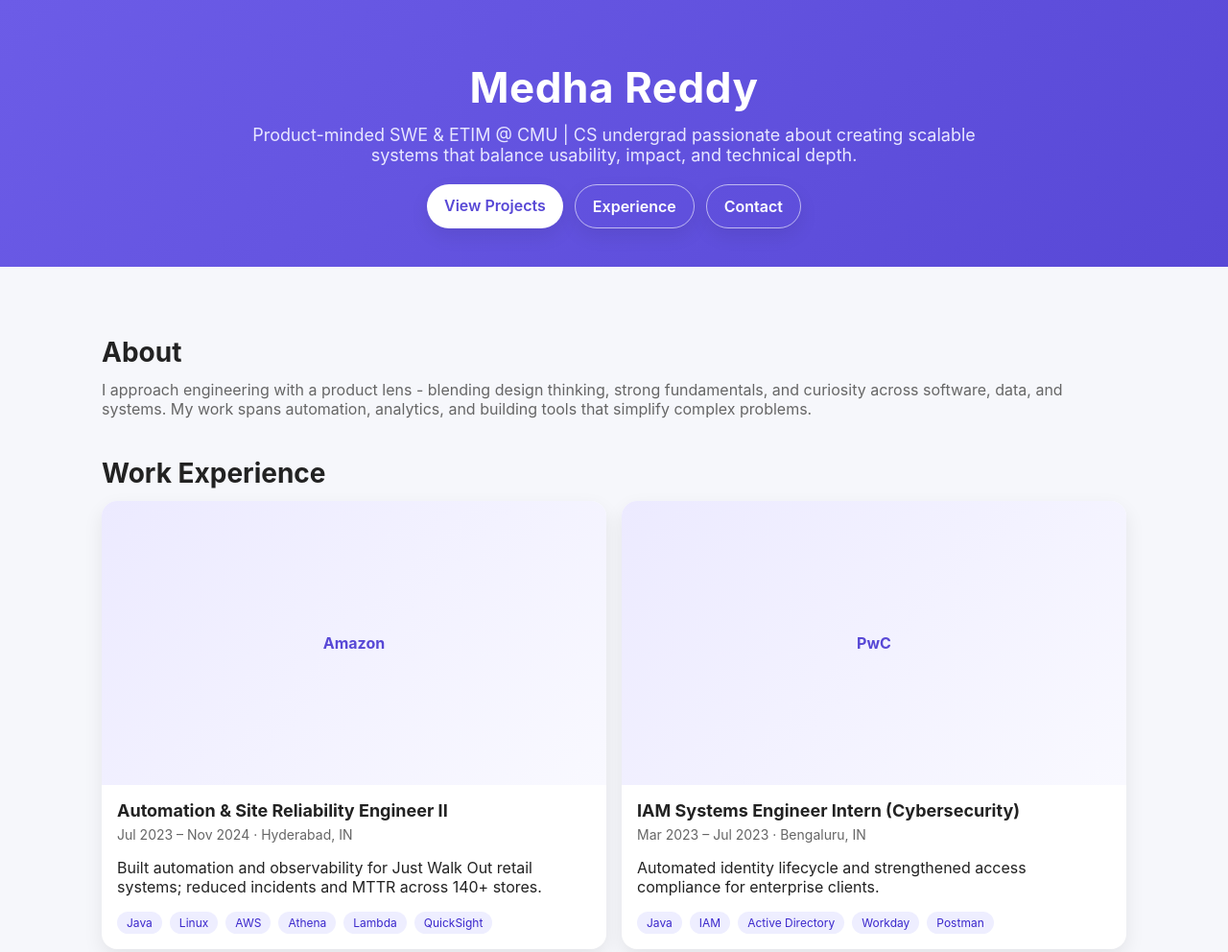
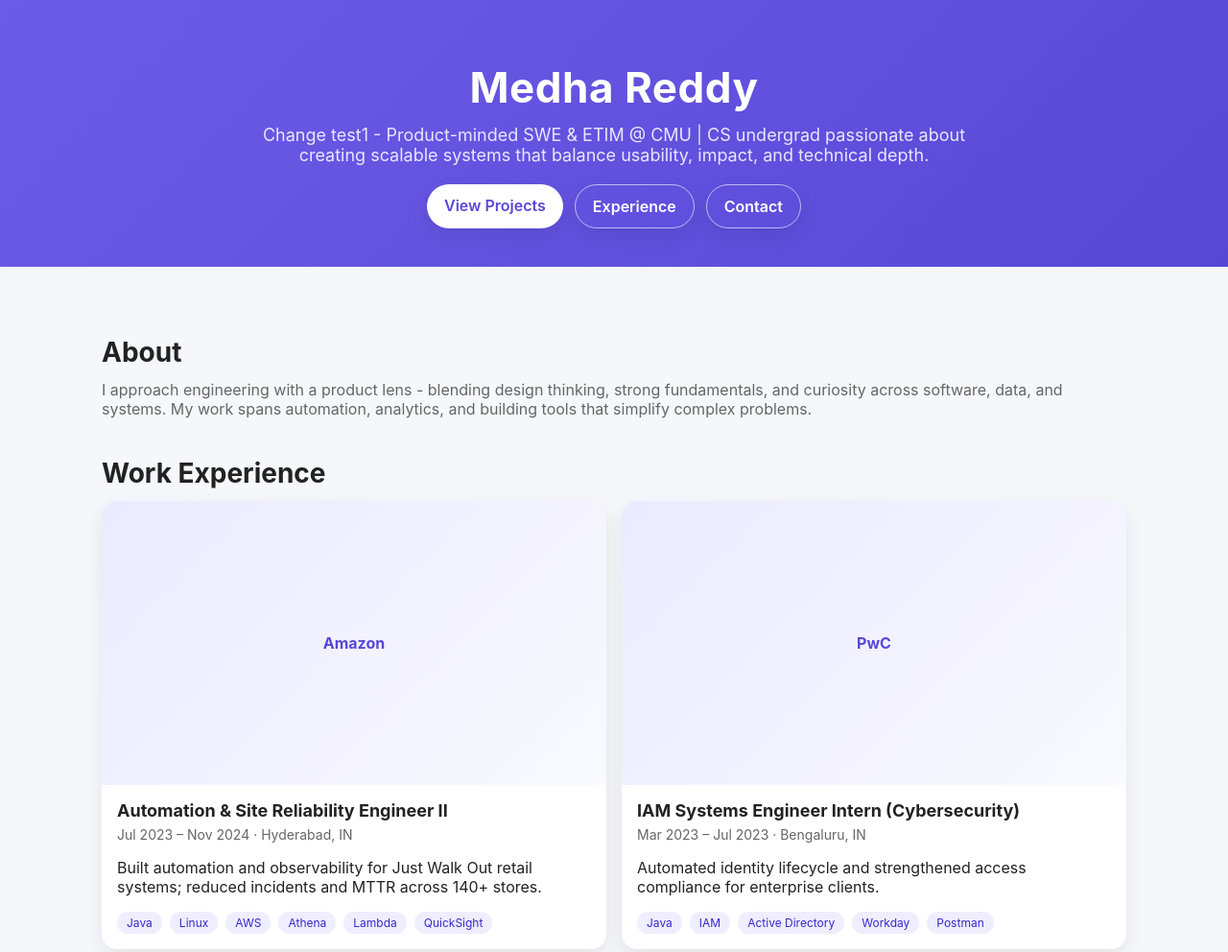
Before and after one commit to medhareddy321/Jenkins_Project_Pipeline, a plain HTML site: page index.html in a window 1280 px wide. Shown: the top 992 px of the page at 96% size. Drawn offline with Linux system fonts and the light colour scheme.

Commit message:
Update introduction paragraph in index.html

```diff
--- a/index.html
+++ b/index.html
@@ -63,7 +63,7 @@
 <body>
   <header>
     <h1>Medha Reddy</h1>
-    <p>Product-minded SWE & ETIM @ CMU | CS undergrad passionate about creating scalable systems that balance usability, impact, and technical depth.</p>
+    <p>Change test1 - Product-minded SWE & ETIM @ CMU | CS undergrad passionate about creating scalable systems that balance usability, impact, and technical depth.</p>
     <div class="cta-row">
       <a class="btn" href="#projects">View Projects</a>
       <a class="btn secondary" href="#experience">Experience</a>
```
